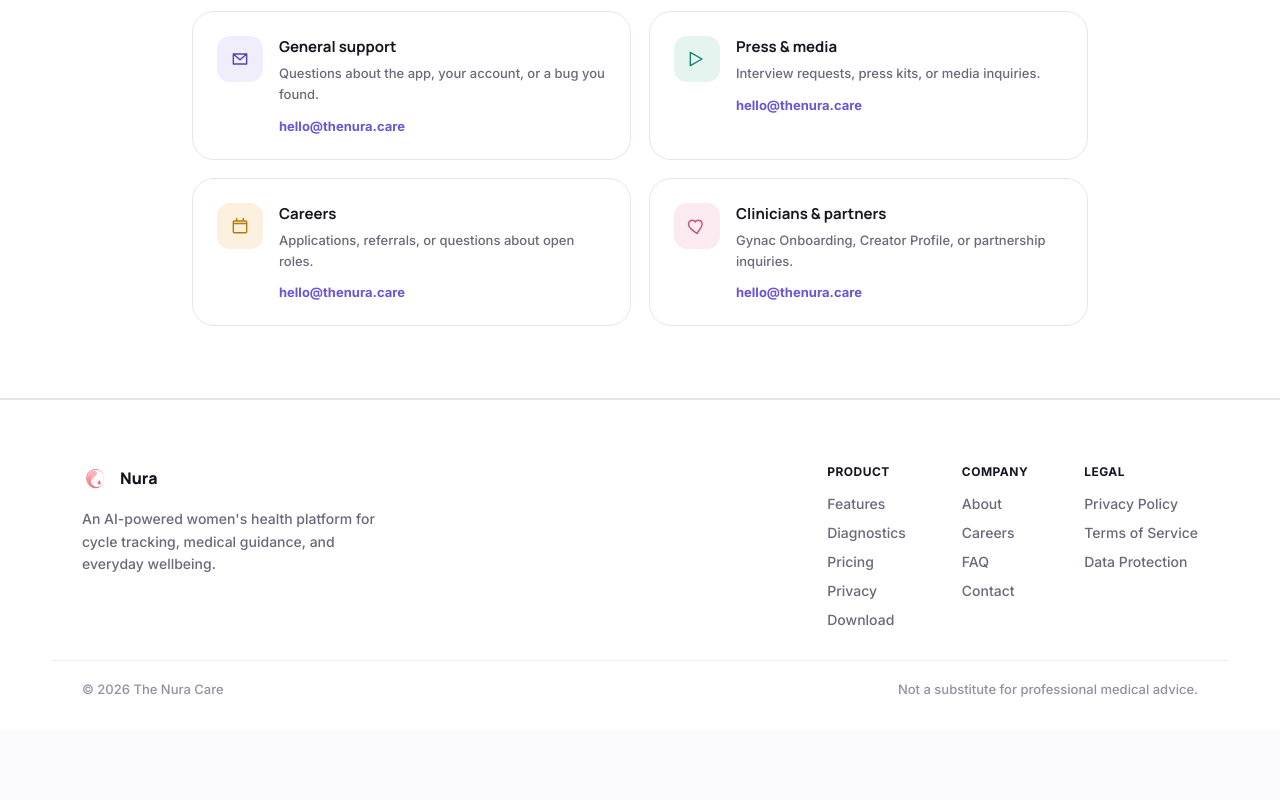
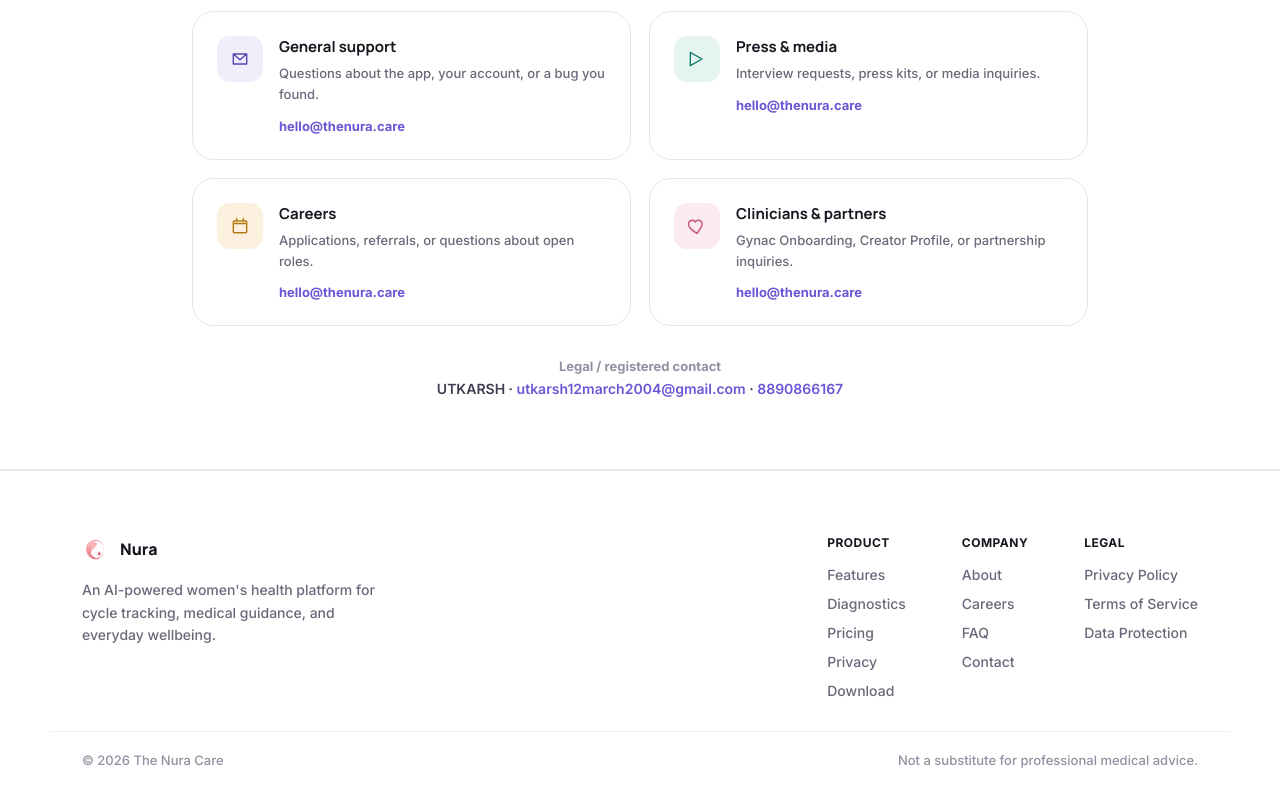
Before and after one commit to utkarshpayal/The-Nura-website, a React (Vite) app: page /contact in a window 1280 px wide. Shown: the part 1052-1852 px from the top of the page. Before the commit the page ends 1781 px from the top, so only its background shows below. Built offline with nearby package versions, Linux system fonts and the light colour scheme; no server answers.

Commit message:
fix: this commit adds my name , email

```diff
--- a/src/pages/Contact.jsx
+++ b/src/pages/Contact.jsx
@@ -272,6 +272,15 @@ export default function Contact() {
               </div>
             ))}
           </div>
+
+          <div style={{ marginTop: 32, textAlign: 'center' }}>
+            <div style={{ font: "700 13px 'Inter',sans-serif", color: 'var(--ink-4)', marginBottom: 6 }}>Legal / registered contact</div>
+            <div style={{ font: "600 14px 'Inter',sans-serif", color: 'var(--ink-2)' }}>
+              UTKARSH &middot;{' '}
+              <a href="mailto:utkarsh12march2004@gmail.com">utkarsh12march2004@gmail.com</a>
+              {' '}&middot; <a href="tel:+918890866167">8890866167</a>
+            </div>
+          </div>
         </div>
       </div>
 
```
